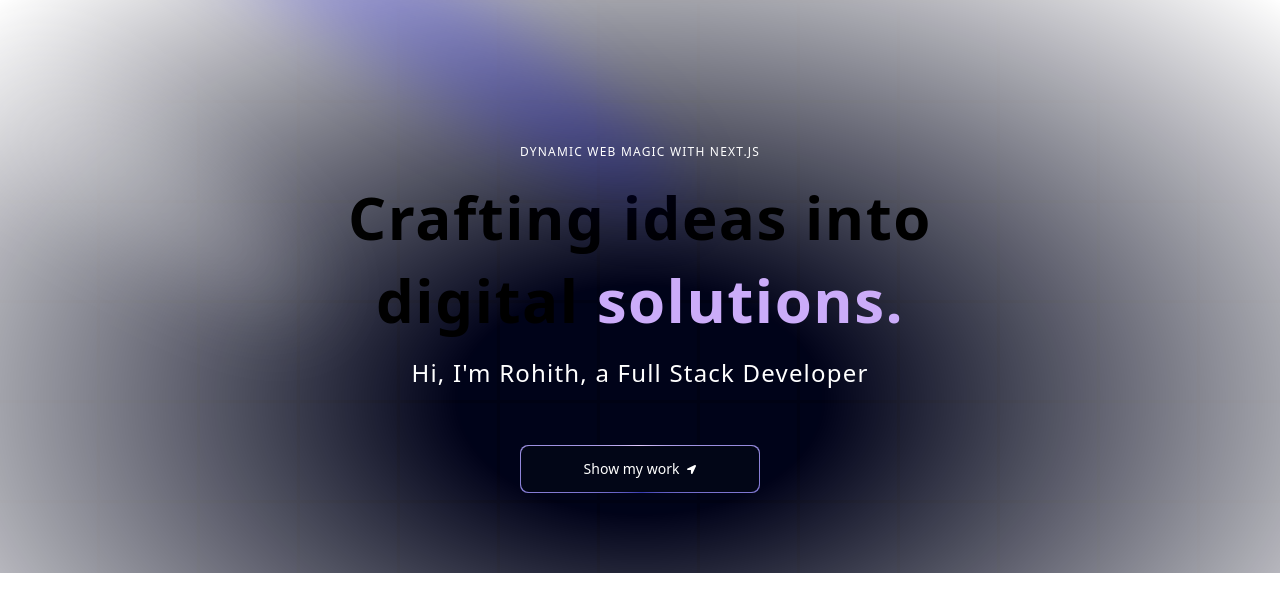
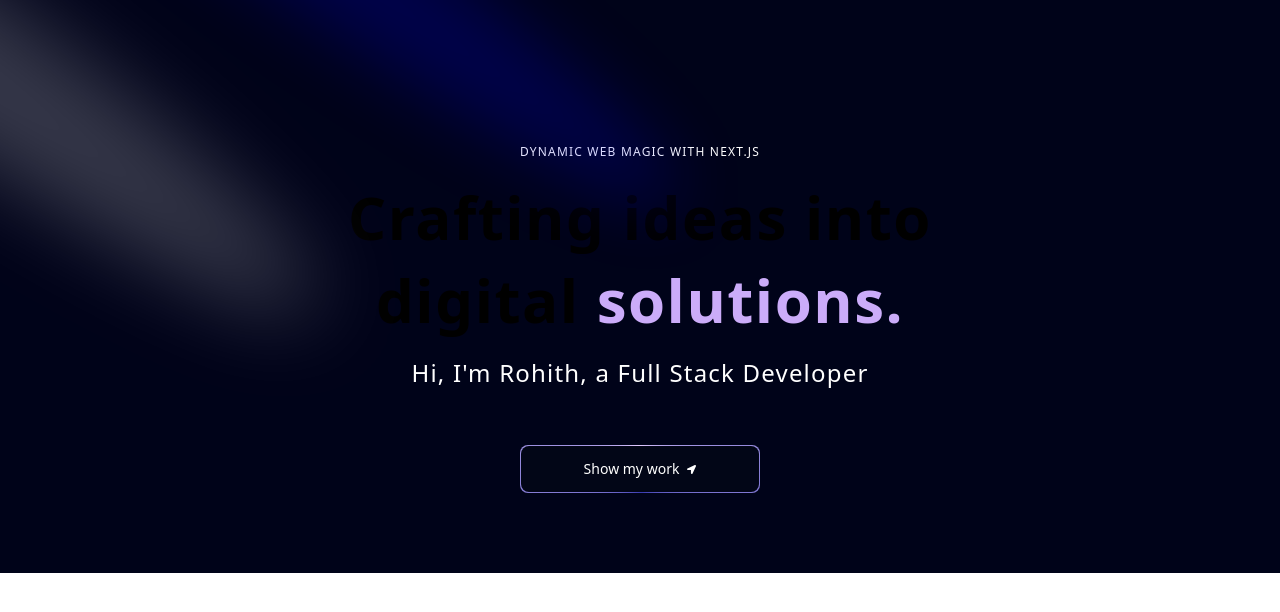
Before and after one commit to rohithc123/portfolio, a Next.js app: page / in a window 1280 px wide. Shown: the top 612 px of the page. Built offline with nearby package versions, Linux system fonts and the light colour scheme.

Commit message:
fix:mitigating text not visible in the home page

```diff
--- a/components/Hero.tsx
+++ b/components/Hero.tsx
@@ -17,21 +17,21 @@ const Hero = () => {
           fill="purple"
         />
         <Spotlight className="-top-28 left-80 h-[80vh] w-[50vw] " fill="blue" />
-        <div className="h-screen w-full dark:bg-black-100 bg-black-100  dark:bg-grid-white/[0.05] bg-grid-black/[0.2] flex items-center justify-center absolute  top-0 left-0">
+        <div className="-z-10 h-screen w-full dark:bg-black-100 bg-black-100  dark:bg-grid-white/[0.05] bg-grid-black/[0.2] flex items-center justify-center absolute  top-0 left-0">
           <div className="absolute pointer-events-none inset-0 flex items-center justify-center dark:bg-black-100 bg-white [mask-image:radial-gradient(ellipse_at_center,transparent_20%,black)]"></div>
         </div>
       </div>
 
       <div className="flex justify-center text-white">
         <div className=" max-w-[89vw] md:max-w-2xl lg:max-w-[60vw] flex flex-col items-center justify-center">
-          <h2 className=" uppercase tracking-widest text-xs text-center   max-w-80 z-10">
+          <h2 className=" uppercase tracking-widest text-xs text-center   max-w-80 ">
             Dynamic Web Magic with Next.js
           </h2>
           <TextGenerateEffect
             className="text-center text-[40px] md:text-5xl lg:text-6xl"
             words="Crafting ideas into digital solutions."
           />
-          <p className="text-center md:tracking-wider mb-4 text-sm md:text-lg lg:text-2xl z-10">
+          <p className="text-center md:tracking-wider mb-4 text-sm md:text-lg lg:text-2xl ">
             Hi, I&apos;m Rohith, a Full Stack Developer{" "}
           </p>
           <a href="#about">
```
